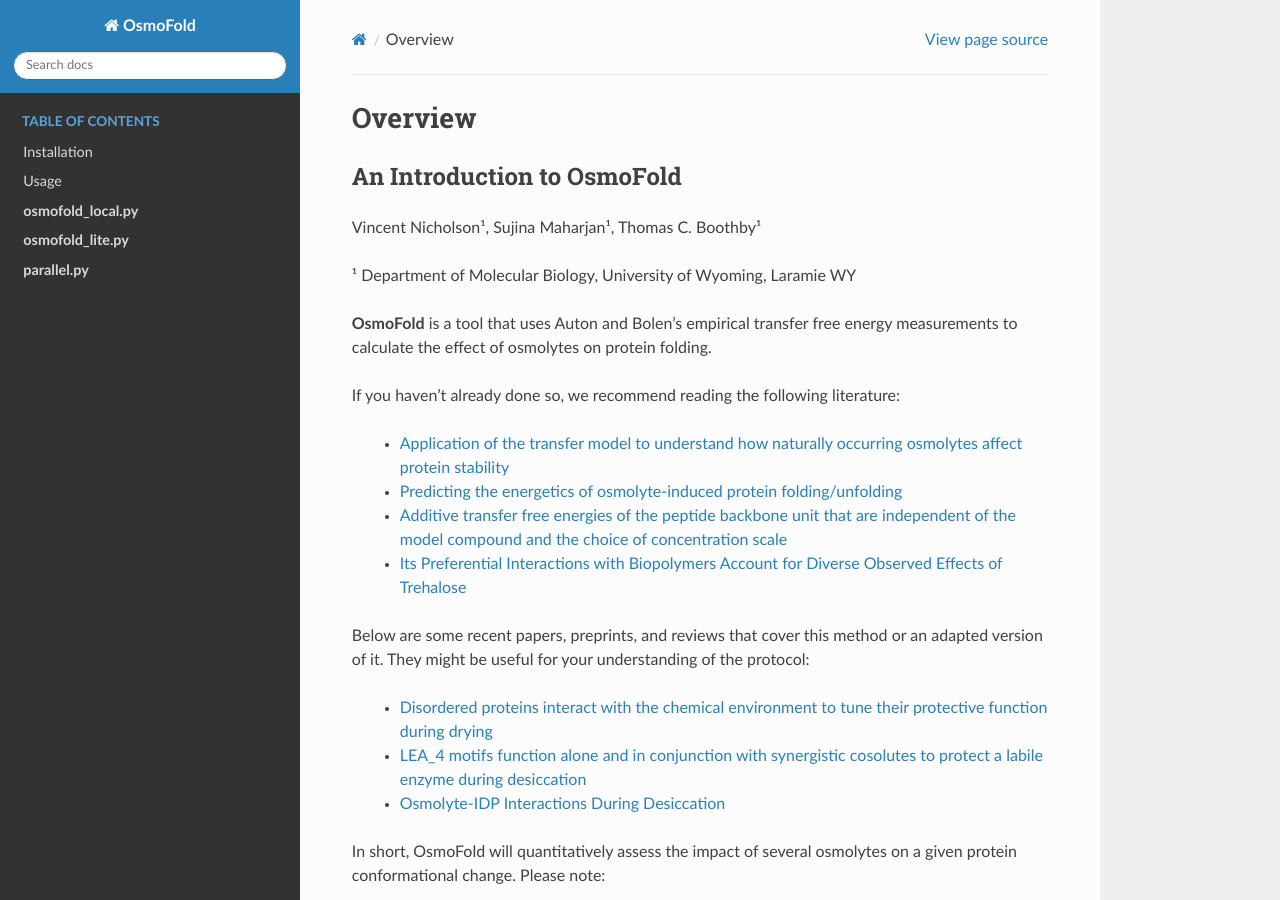
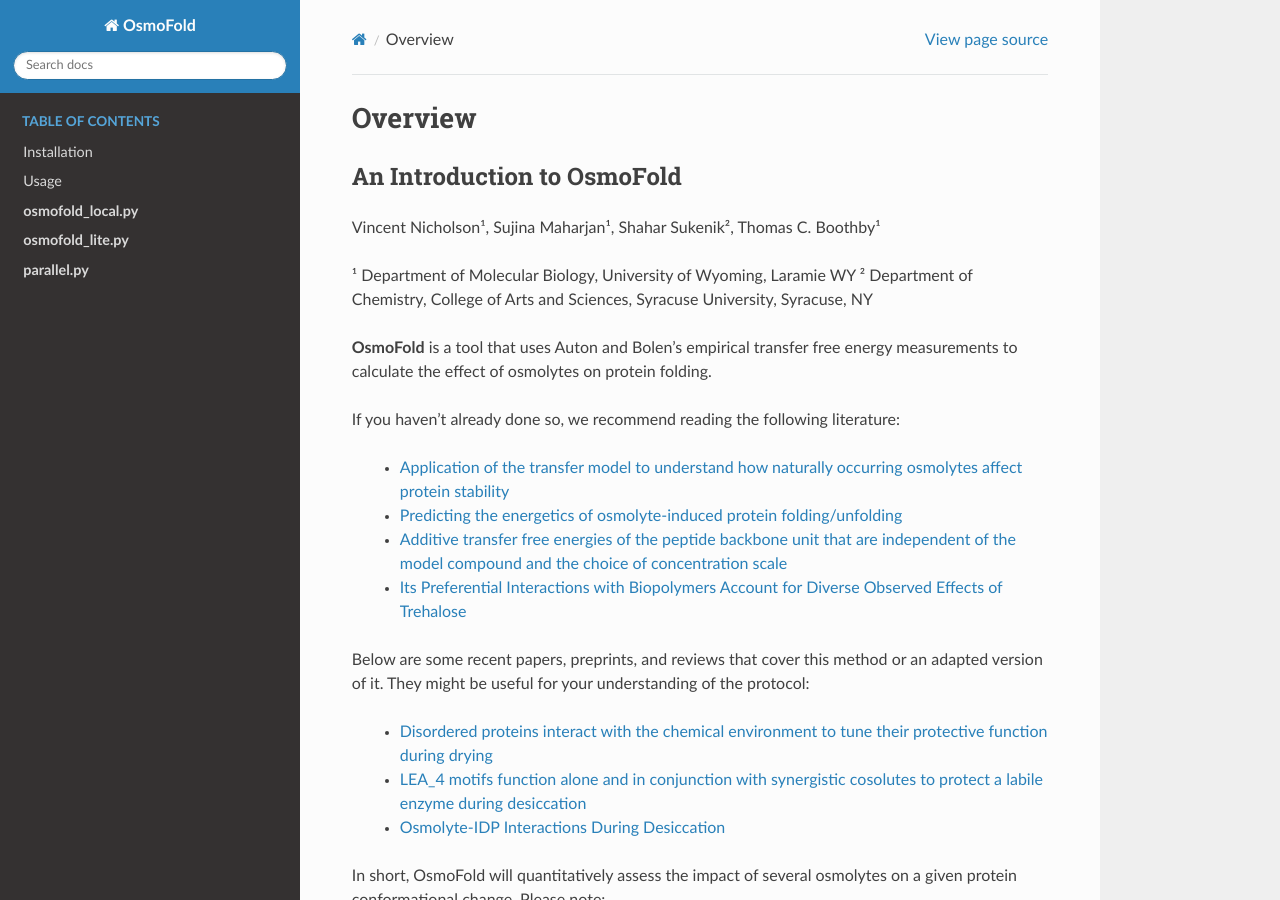
Before and after one commit to vnchlsn/OsmoFold, a Sphinx documentation site: the page built from docs/index.rst, in a window 1280 px wide and 900 px high. Built offline with Sphinx 7.4.7 and the Read the Docs theme 3.1.0, drawn with Linux system fonts in a browser that asks for light colours.

Commit message:
Update index.rst

```diff
--- a/docs/index.rst
+++ b/docs/index.rst
@@ -6,9 +6,10 @@ Overview
 An Introduction to OsmoFold
 ---------------------------
 
-Vincent Nicholson¹, Sujina Maharjan¹, Thomas C. Boothby¹
+Vincent Nicholson¹, Sujina Maharjan¹, Shahar Sukenik², Thomas C. Boothby¹
 
 ¹ Department of Molecular Biology, University of Wyoming, Laramie WY
+² Department of Chemistry, College of Arts and Sciences, Syracuse University, Syracuse, NY
 
 **OsmoFold** is a tool that uses Auton and Bolen's empirical transfer free energy measurements to calculate the effect of osmolytes on protein folding.
 
```
